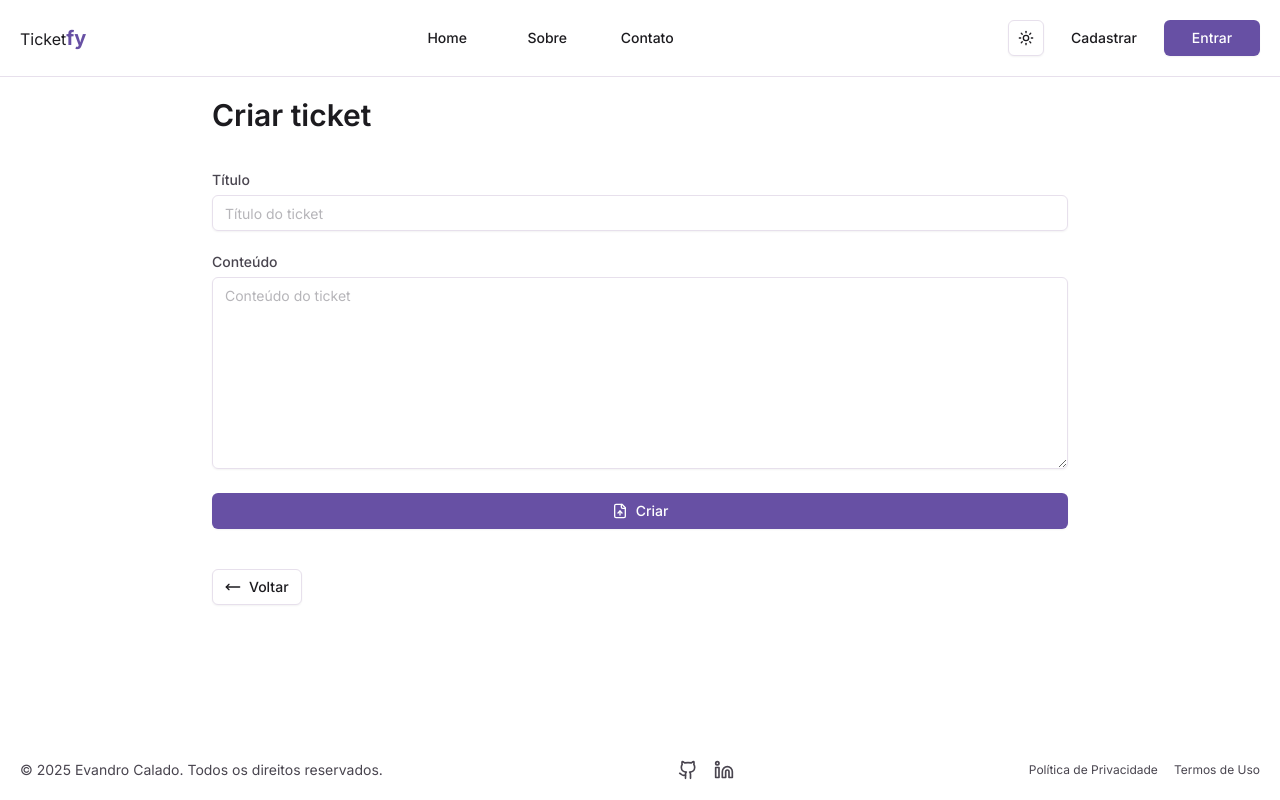
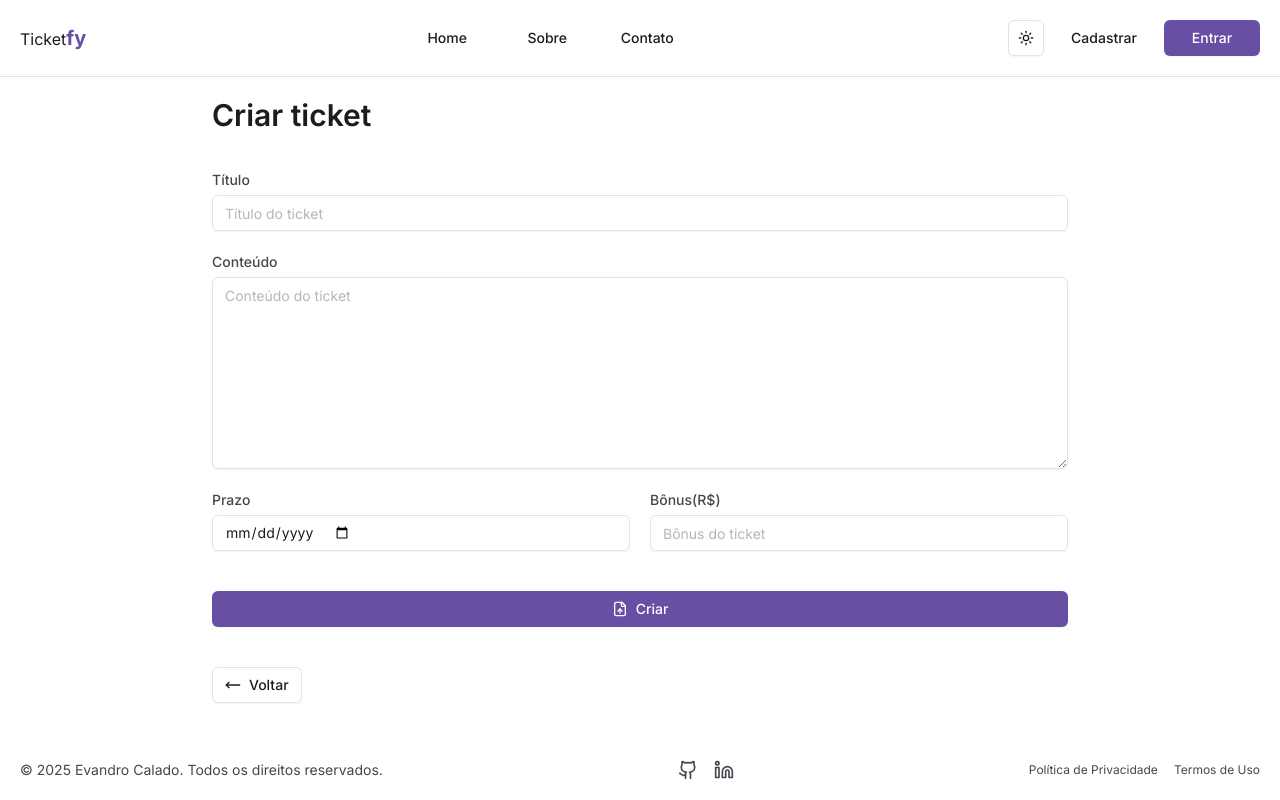
Before and after one commit to EvandroCalado/ticketfy, a Next.js app: page /ticket/create in a window 1280 px wide. Built offline with nearby package versions, Linux system fonts and the light colour scheme.

Commit message:
feat(ticket): add deadline and bounty fields to ticket creation form

```diff
--- a/src/app/(ticketfy)/ticket/create/components/ticket-create-form.tsx
+++ b/src/app/(ticketfy)/ticket/create/components/ticket-create-form.tsx
@@ -58,7 +58,47 @@ export const TicketCreateForm = () => {
         )}
       </div>
 
-      <Button type='submit' disabled={isPending} className='w-full'>
+      <div className='flex items-center gap-5'>
+        <div className='relative w-full'>
+          <Label htmlFor='deadline' className='text-muted-foreground mb-2'>
+            Prazo
+          </Label>
+          <Input
+            id='deadline'
+            name='deadline'
+            type='date'
+            placeholder='Prazo do ticket'
+            defaultValue={(state.payload?.get('deadline') as string) || ''}
+          />
+
+          {state.fieldErrors?.deadline && (
+            <p className='text-destructive absolute -bottom-5 text-xs'>
+              {state.fieldErrors.deadline.join(', ')}
+            </p>
+          )}
+        </div>
+
+        <div className='relative w-full'>
+          <Label htmlFor='bounty' className='text-muted-foreground mb-2'>
+            Bônus(R$)
+          </Label>
+          <Input
+            id='bounty'
+            name='bounty'
+            type='number'
+            placeholder='Bônus do ticket'
+            defaultValue={(state.payload?.get('bounty') as string) || ''}
+          />
+
+          {state.fieldErrors?.bounty && (
+            <p className='text-destructive absolute -bottom-5 text-xs'>
+              {state.fieldErrors.bounty.join(', ')}
+            </p>
+          )}
+        </div>
+      </div>
+
+      <Button type='submit' disabled={isPending} className='mt-4 w-full'>
         {isPending ? <Loader2Icon className='animate-spin' /> : <FileUpIcon />}
         {isPending ? 'Criando...' : 'Criar'}
       </Button>
```
